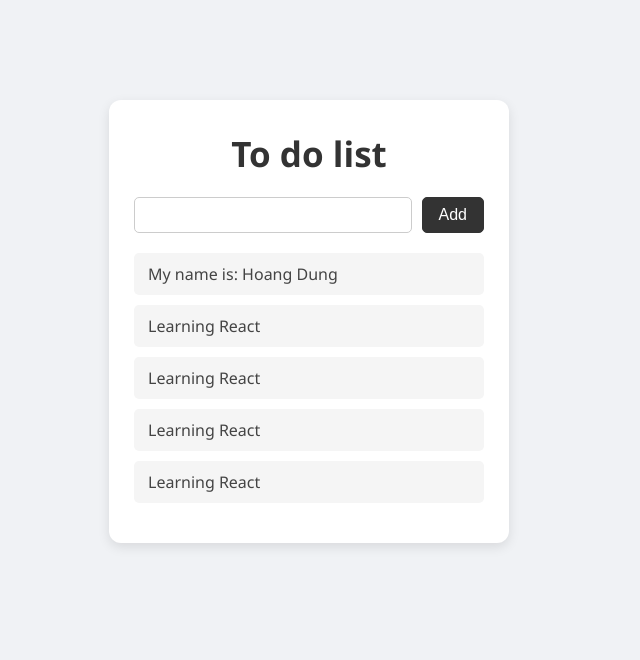
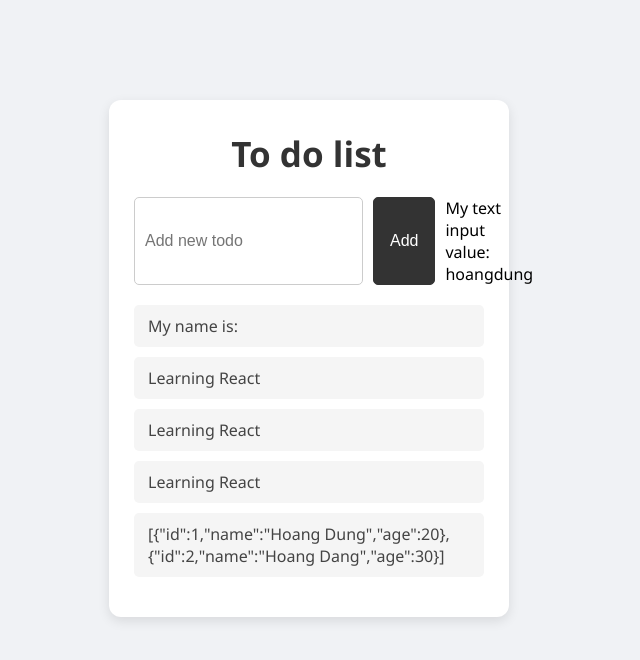
Before and after one commit to hoangdinhdung05/firstReact, a React (Vite) app: page / in a window 1280 px wide. Shown: the top 660 px of the page, without its empty margins (331-971 px from the left). Built offline with nearby package versions, Linux system fonts and the light colour scheme.

Commit message:
Kiểm soát data với state-useState hook

```diff
--- a/src/App.jsx
+++ b/src/App.jsx
@@ -1,14 +1,20 @@
 import './components/todo/todo.css'
 import './components/todo/TodoNew'
+import { useState } from 'react'
 import TodoNew from './components/todo/TodoNew'
 import TodoData from './components/todo/TodoData'
 
 const App = () => {
 
-  const hoangdung = {
-    name: 'Hoang Dung',
-    age: 20
-  }
+  const [todoList, setTodoList] = useState([
+    {id: 1, name: 'Hoang Dung', age: 20},
+    {id: 2, name: 'Hoang Dang', age: 30}
+  ]);
+
+  // const hoangdung = {
+  //   name: 'Hoang Dung',
+  //   age: 20
+  // }
 
   const addNewTodo = (name) => {
     alert(`Add new todo ${name}`);
@@ -23,8 +29,10 @@ const App = () => {
           addNewTodo={addNewTodo}
         />
         <TodoData
-          name={hoangdung.name}
-          age={hoangdung.age}
+          // id={todoList.id}
+          // name={todoList.name}
+          // age={todoList.age}
+          todoList={todoList}
         />
       </div>
     </>
--- a/src/components/todo/TodoData.jsx
+++ b/src/components/todo/TodoData.jsx
@@ -1,13 +1,13 @@
 const TodoData = (props) => {
     //props là 1 object
-    console.log(props)
+    console.log("Check props from TodoData: ", props);
     return (
         <div className="todo-data">
           <div>My name is: {props.name}</div>
           <div>Learning React</div>
           <div>Learning React</div>
           <div>Learning React</div>
-          <div>Learning React</div>
+          <div>{JSON.stringify(props.todoList)}</div>
         </div>
     )
 }
--- a/src/components/todo/TodoNew.jsx
+++ b/src/components/todo/TodoNew.jsx
@@ -1,11 +1,31 @@
+import { useState } from "react"
+
 const TodoNew = (props) => {
 
-    const {addNewTodo} = props;
-    addNewTodo("Hoàng Dũng");
+    //useState hook
+    // const valueInput = "";
+    const[valueInput, setValueInput] = useState("hoangdung");
+
+    console.log(props);
+    // const {addNewTodo} = props;
+    // addNewTodo("Hoàng Dũng");
+
+    const handleClick = () => {
+      console.log("Check value input: ", valueInput);
+    }
+
+    const handleOnChange = (name) => {
+      setValueInput(name);
+    }
+
     return (
         <div className="todo-new">
-          <input type="text" />
-          <button>Add</button>
+          <input type="text"
+            placeholder="Add new todo"
+            onChange={ (event) => {handleOnChange(event.target.value)}}
+          />
+          <button onClick={handleClick}>Add</button>
+          <div>My text input value: {valueInput}</div>
         </div>
     )
 }
```
